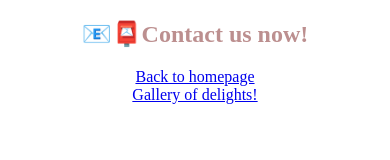
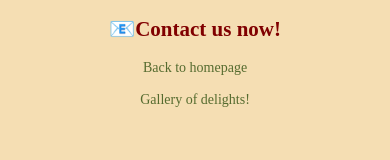
Before and after one commit to 5ar4hJ/Croissant, a plain HTML site: page contact.html in a window 390 px wide. Drawn offline with Linux system fonts and the light colour scheme.

Commit message:
Added more CSS and changed background color

```diff
--- a/contact.html
+++ b/contact.html
@@ -7,8 +7,9 @@
     <link rel="stylesheet" href="/css/style.css" />
   </head>
   <body>
-    <h2>📧📮Contact us now!</h2>
+    <h2>📧Contact us now!</h2>
     <a href="/">Back to homepage</a>
+    <br />
     <br />
     <a href="/photo.html">Gallery of delights!</a>
   </body>
--- a/css/style.css
+++ b/css/style.css
@@ -1,4 +1,17 @@
 body {
   text-align: center;
   color: rosybrown;
+  background-color: antiquewhite;
+  font-size: 18px;
 }
+a {
+  color: darkolivegreen;
+  text-decoration: none;
+}
+@media (max-width: 576px) {
+  body {
+    color: maroon;
+    background-color: wheat;
+    font-size: 14px;
+  }
+}
```
Also changed, not shown: index.html (+1 -0 lines), photo.html (+2 -0 lines).
